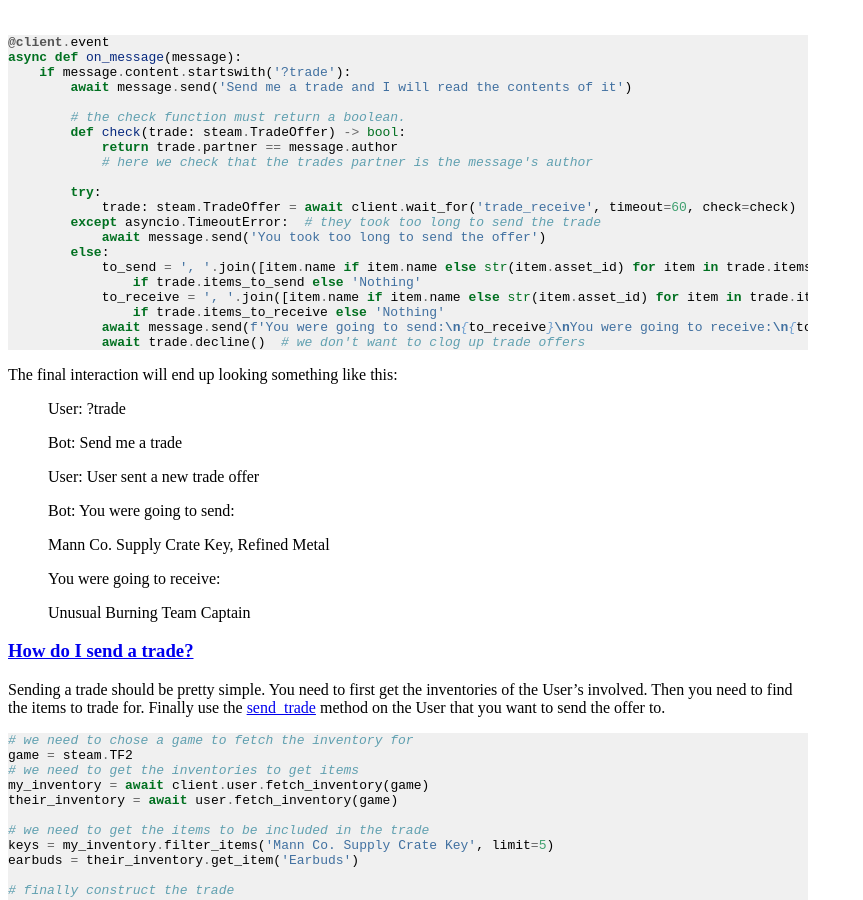
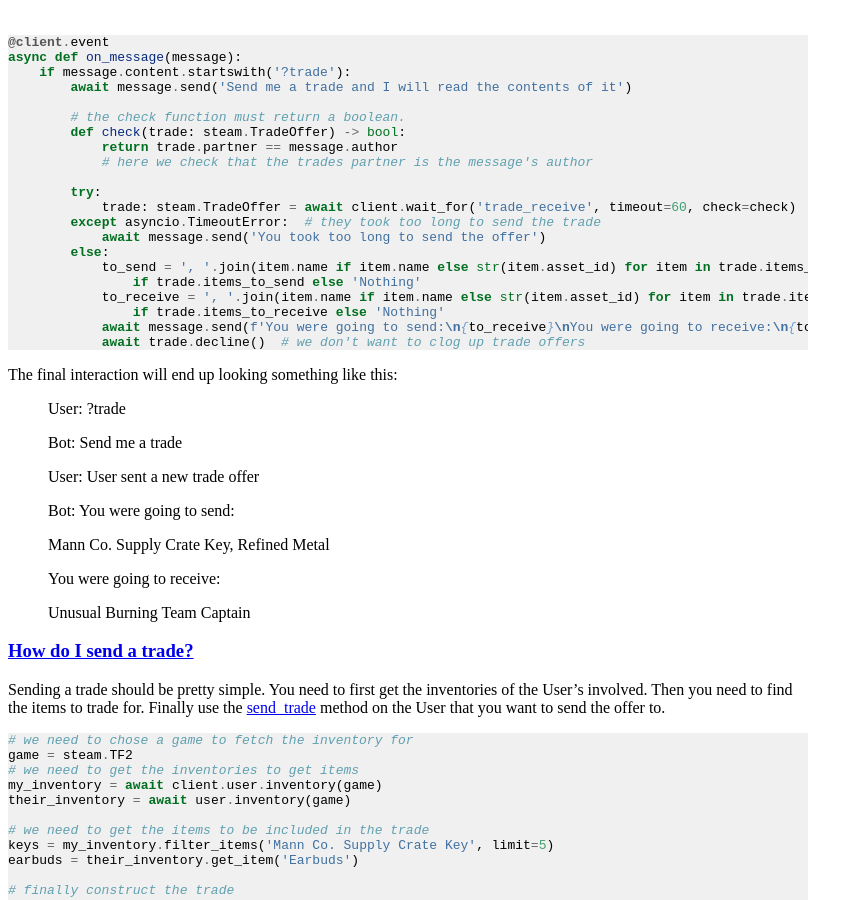
Before and after one commit to Gobot1234/steam.py, a Sphinx documentation site: the page built from docs/faq.rst, in a window 1280 px wide and 900 px high, scrolled down 3095 px. Shown: the whole window, without its empty margins (0-863 px from the left). Built offline with Sphinx 7.4.7, drawn with Linux system fonts in a browser that asks for light colours.

Commit message:
Update docs

```diff
--- a/docs/faq.rst
+++ b/docs/faq.rst
@@ -130,9 +130,9 @@ How can I wait for an event?
             except asyncio.TimeoutError:  # they took too long to send the trade
                 await message.send('You took too long to send the offer')
             else:
-                to_send = ', '.join([item.name if item.name else str(item.asset_id) for item in trade.items_to_send]) \
+                to_send = ', '.join(item.name if item.name else str(item.asset_id) for item in trade.items_to_send) \
                     if trade.items_to_send else 'Nothing'
-                to_receive = ', '.join([item.name if item.name else str(item.asset_id) for item in trade.items_to_receive]) \
+                to_receive = ', '.join(item.name if item.name else str(item.asset_id) for item in trade.items_to_receive) \
                     if trade.items_to_receive else 'Nothing'
                 await message.send(f'You were going to send:\n{to_receive}\nYou were going to receive:\n{to_send}')
                 await trade.decline()  # we don't want to clog up trade offers
@@ -168,8 +168,8 @@ method on the User that you want to send the offer to.
     # we need to chose a game to fetch the inventory for
     game = steam.TF2
     # we need to get the inventories to get items
-    my_inventory = await client.user.fetch_inventory(game)
-    their_inventory = await user.fetch_inventory(game)
+    my_inventory = await client.user.inventory(game)
+    their_inventory = await user.inventory(game)
 
     # we need to get the items to be included in the trade
     keys = my_inventory.filter_items('Mann Co. Supply Crate Key', limit=5)
```
Also changed, not shown: docs/api.rst (+2 -7 lines).
